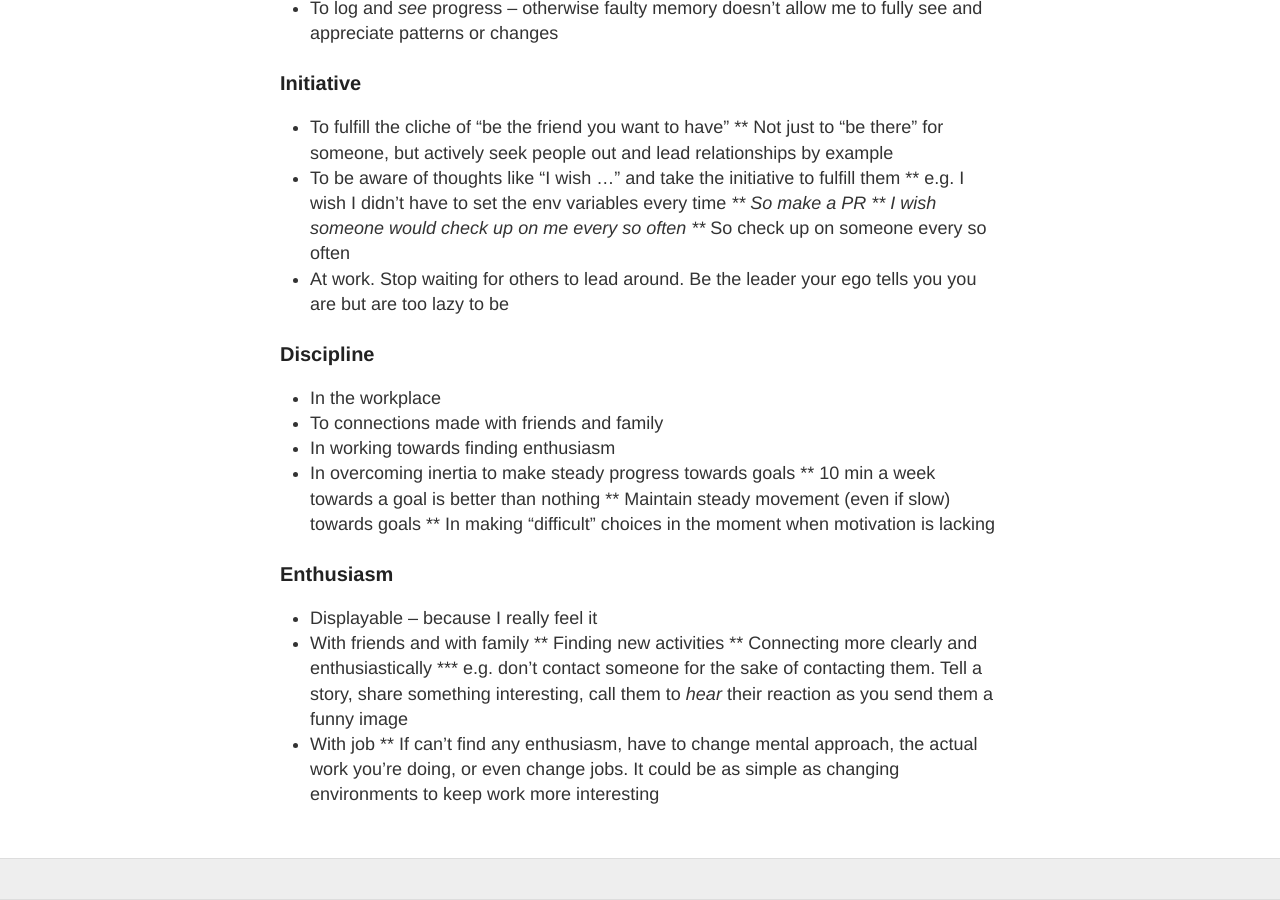
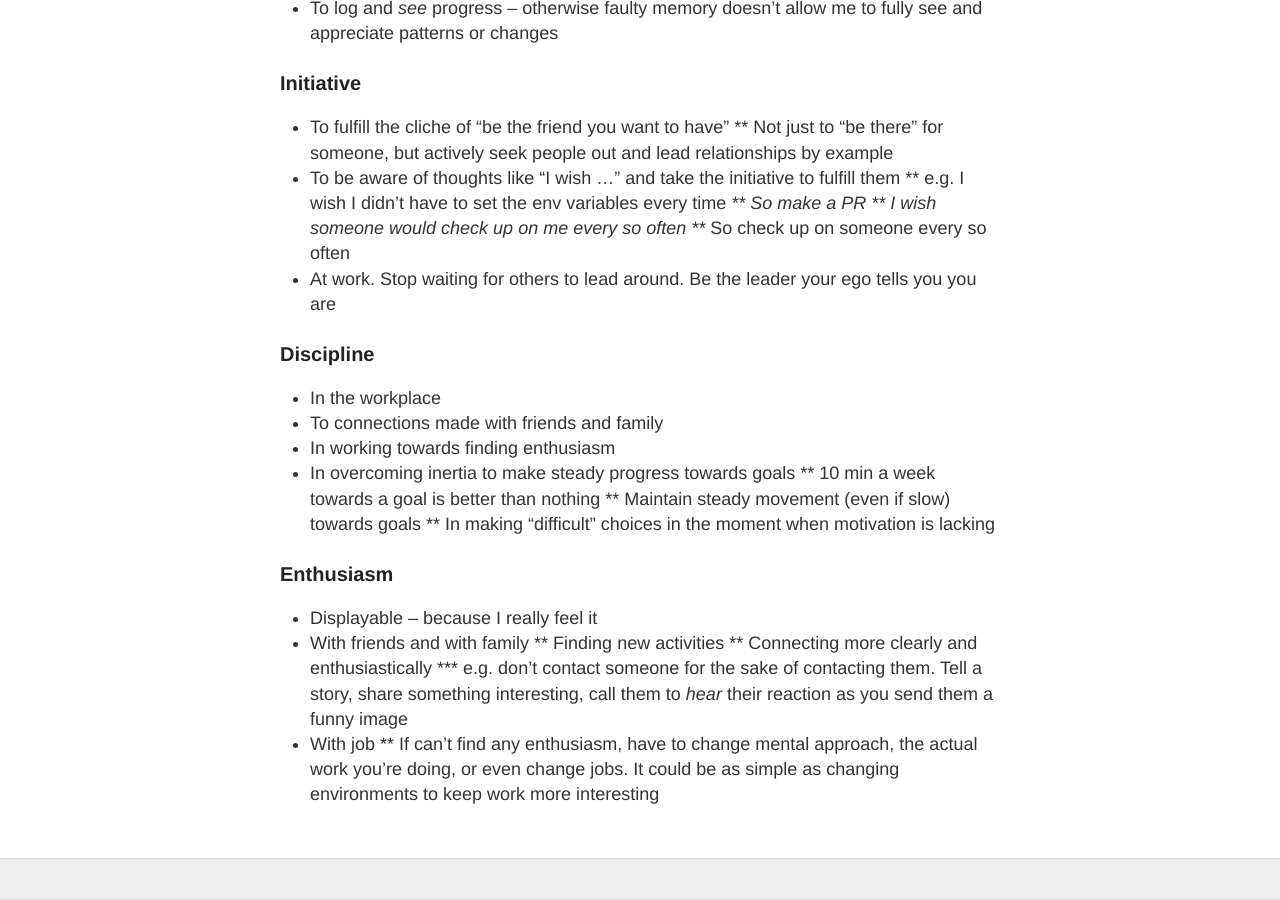
Before and after one commit to typoes/typoes.github.io, a Jekyll site: the page built from about.md, in a window 1280 px wide and 900 px high, scrolled down 1937 px. Built offline with Jekyll 4.4.1, drawn with Linux system fonts in a browser that asks for light colours.

Commit message:
Update About page wording

```diff
--- a/about.md
+++ b/about.md
@@ -81,7 +81,7 @@ Remember them as Computer Generated PRIDE.
 *** So make a PR
 ** I wish someone would check up on me every so often
 *** So check up on someone every so often
-* At work. Stop waiting for others to lead around. Be the leader your ego tells you you are but are too lazy to be
+* At work. Stop waiting for others to lead around. Be the leader your ego tells you you are
 
 
 ### Discipline
```
